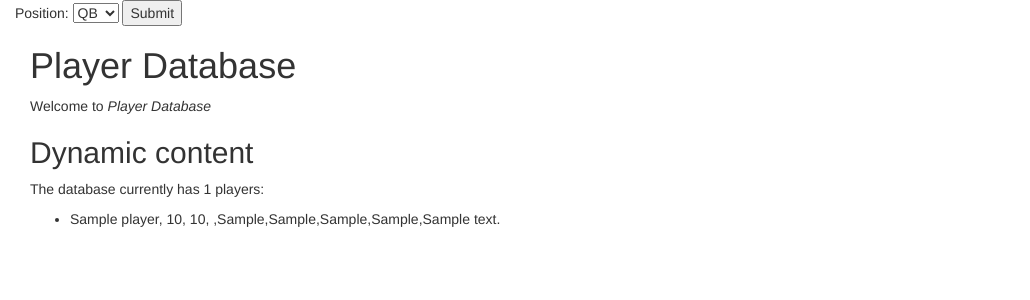
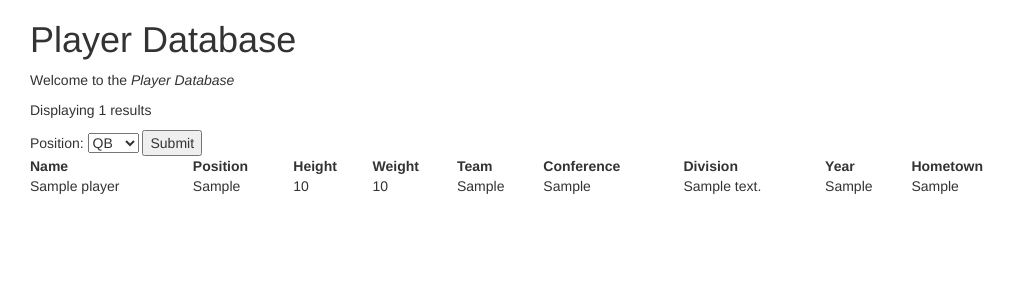
Before and after one commit to el-burrito1/player_database, a Django app: a page that uses templates/rosters/player_list.html in a window 1280 px wide. Shown: the top 300 px of the page, without its empty margins (0-1030 px from the left). Run offline with Django 3.2, Linux system fonts and the light colour scheme; tables that the repository leaves empty hold one stand-in row (values such as "Sample post"); some libraries are stand-ins or nearby versions.

Commit message:
updated views

```diff
--- a/players/views.py
+++ b/players/views.py
@@ -17,11 +17,39 @@ class PlayerList(ListView):
 		if self.request.GET.get('position'):
 			selection = self.request.GET.get('position')
 			if selection == 'QB':
-				queryset = Player.objects.filter(weight__gt=195,weight__lt=220,position='QB')
+				queryset = Player.objects.filter(height__gte=6020,weight__gte=215,position='QB')
 			elif selection == 'WR':
-					queryset = Player.objects.filter(position='WR')
-			elif selection == 'DB':
-					queryset = Player.objects.filter(position='DB')
+					queryset = Player.objects.filter(height__gte=5110,weight__gte=185,position='WR')
+			elif selection == 'FB':
+					queryset = Player.objects.filter(height__gte=6000,weight__gte=240,position='FB')
+			elif selection == 'RB':
+					queryset = Player.objects.filter(height__gte=5010,weight__gte=215,position='RB')
+			elif selection == 'TE':
+					queryset = Player.objects.filter(height__gte=6030,weight__gte=250,position='TE')
+			elif selection == 'OT':
+					queryset = Player.objects.filter(height__gte=6050,weight__gte=300,position='OT')
+			elif selection == 'OG':
+					queryset = Player.objects.filter(height__gte=6030,weight__gte=300,position='OG')
+			elif selection == 'C':
+					queryset = Player.objects.filter(height__gte=6030,weight__gte=290,position='C')
+			elif selection == 'S':
+					queryset = Player.objects.filter(height__gte=5010,weight__gte=195,position='S')
+			elif selection == 'CB':
+					queryset = Player.objects.filter(height__gte=5010,weight__gte=185,position='CB')
+			elif selection == 'ILB':
+					queryset = Player.objects.filter(height__gte=6000,weight__gte=235,position='ILB')
+			elif selection == 'OLB':
+					queryset = Player.objects.filter(height__gte=6020,weight__gte=230,position='OLB')
+			elif selection == 'DE':
+					queryset = Player.objects.filter(height__gte=6030,weight__gte=255,position='DE')
+			elif selection == 'DT':
+					queryset = Player.objects.filter(height__gte=6020,weight__gte=295,position='DT')
+			elif selection == 'LS':
+					queryset = Player.objects.filter(height__gte=6020,weight__gte=250,position='LS')
+			elif selection == 'P':
+					queryset = Player.objects.filter(height__gte=6020,weight__gte=190,position='P')
+			elif selection == 'K':
+					queryset = Player.objects.filter(height__gte=5010,weight__gte=180,position='K')
 			return queryset
 		else:
 			return queryset
--- a/templates/rosters/player_list.html
+++ b/templates/rosters/player_list.html
@@ -16,40 +16,67 @@
 
 <body>
 
-  <div class="container-fluid">
+<div class="container-fluid">
+  <div class="col-sm-10 ">
+    <h1>Player Database</h1>
+
+    <p>Welcome to the <em>Player Database</em>
+    <p>Displaying {{object_list.count}} results</p>
+
     <form method="GET">
       <tr><td>Position:</td>
         <td>
           <select name='position'>
             <option>QB</option>
             <option>WR</option>
-            <option>DB</option>
+            <option>FB</option>
+            <option>RB</option>
+            <option>TE</option>
+            <option>OT</option>
+            <option>OG</option>
+            <option>C</option>
+            <option>S</option>
+            <option>CB</option>
+            <option>ILB</option>
+            <option>OLB</option>
+            <option>DE</option>
+            <option>DT</option>
+            <option>LS</option>
+            <option>P</option>
+            <option>K</option>
           </select>
         </td>
         <td><input type="submit" value='Submit'></td></tr>
     </form>
 
-<!-- <form method='post' action="{% url 'position' %}">
-  <p>Filter: <input type='text' value={{position}} name='position'/></p>
-  <p><input type='submit' name='submit' value='submit'/></p>
-</form> -->
+    <table style="width:100%">
+      <tr>
+        <th>Name</th>
+        <th>Position</th>
+        <th>Height</th>
+        <th>Weight</th>
+        <th>Team</th>
+        <th>Conference</th>
+        <th>Division</th>
+        <th>Year</th>
+        <th>Hometown</th>
+      </tr>
+      {% for player in object_list %}
+      <tr>
+        <td>{{player.name}}</td>
+        <td>{{player.position}}</td>
+        <td>{{player.height}}</td>
+        <td>{{player.weight}}</td>
+        <td>{{player.team}}</td>
+        <td>{{player.conference}}</td>
+        <td>{{player.division}}</td>
+        <td>{{player.year}}</td>
+        <td>{{player.hometown}}</td>
+      </tr>
+      {% endfor %}
+    </table>
+  </div>
+</div>
 
-      <div class="col-sm-10 ">
-      <h1>Player Database</h1>
-
-  <p>Welcome to <em>Player Database</em>
-
-<h2>Dynamic content</h2>
-
-  <p>The database currently has {{object_list.count}} players:</p>
-  <ul>
-    {% for player in object_list %}
-      <li>{{player.name}}, {{player.height}}, {{player.weight}}, {{player.league}},{{player.team}},{{player.position}},{{player.conference}},{{player.team}},{{player.division}}</li>
-    {% endfor %}
-  </ul>
-      </div>
-    </div>
-
-  </div>
 </body>
 </html>
```
